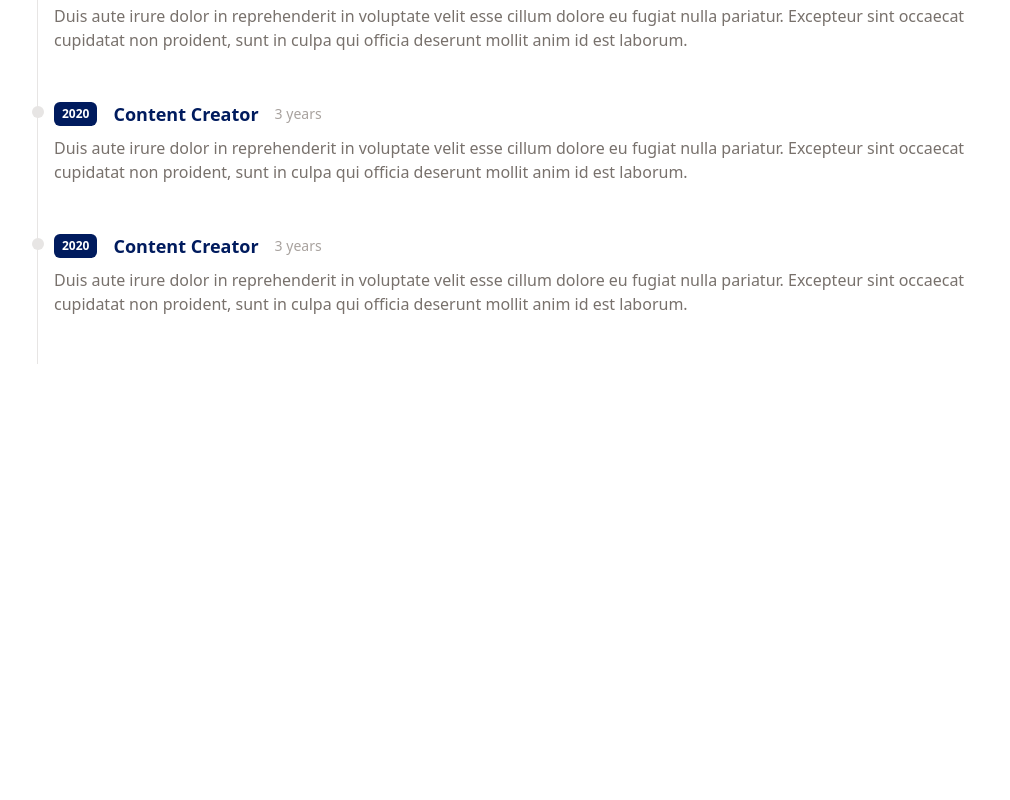
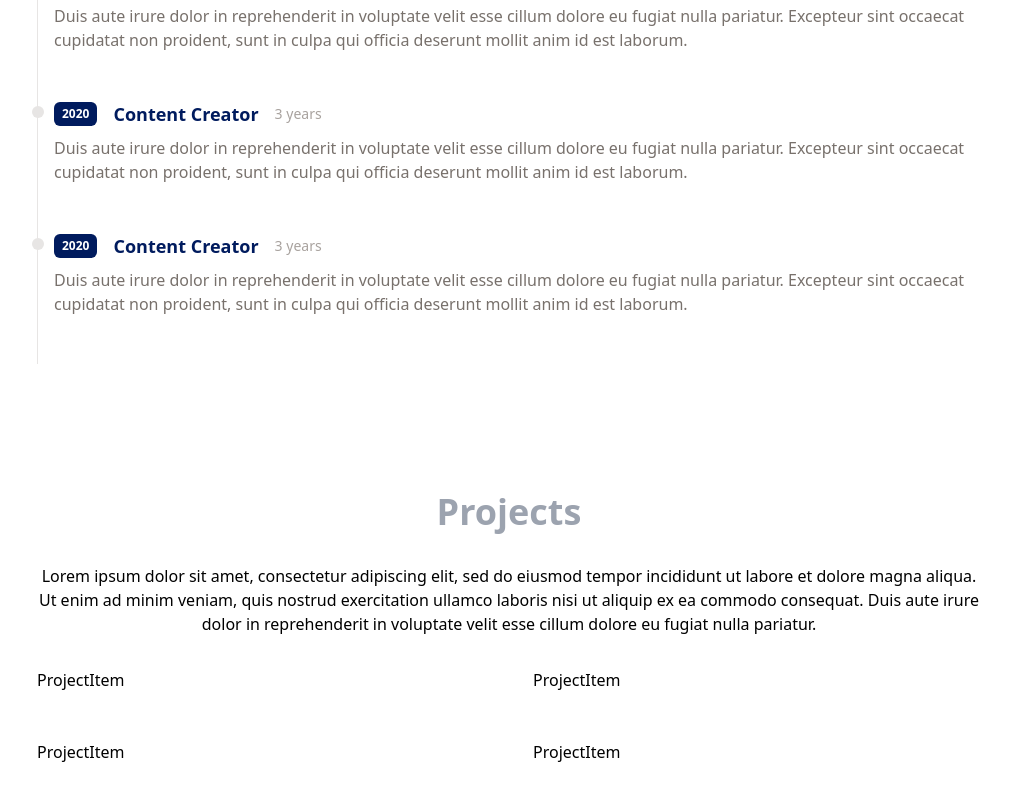
Before and after one commit to Oscarlosg/Portfolio-app, a React (Vite) app: page / in a window 1280 px wide. Shown: the part 1348-2148 px from the top of the page, without its empty margins (163-1173 px from the left). Before the commit the page ends 1776 px from the top, so only its background shows below. Built offline with nearby package versions, Linux system fonts and the light colour scheme.

Commit message:
Finished main projects component. Will move on to individual one tomorrow.

```diff
--- a/src/App.jsx
+++ b/src/App.jsx
@@ -2,6 +2,7 @@ import { useState } from 'react'
 import SideNav from './components/SideNav'
 import Main from './components/main'
 import Work from './components/Work'
+import Projects from './components/Projects'
 
 function App() {
 
@@ -12,6 +13,7 @@ function App() {
      <SideNav />
      <Main />
      <Work />
+     <Projects />
     </>
   )
 }
--- a/src/components/Main.jsx
+++ b/src/components/Main.jsx
@@ -1,14 +1,15 @@
 import React from "react";
 import { TypeAnimation } from "react-type-animation";
 import { FaLinkedinIn, FaFacebookSquare, FaInstagram } from "react-icons/fa";
+import backgroundImage from "../assets/background-template.jpg"
 
 const main = () => {
   return (
     <div id="main">
       <img
         className="w-full h-screen object-cover "
-        src="src/assets/background-template.jpg"
-        alt=""
+        src={backgroundImage}
+        alt="background image"
       />
       <div className="w-full h-screen absolute top-0 left-0 bg-sky-950/60">
         <div className="max-w-[700px] m-auto h-full w-full flex flex-col justify-center lg:items-start items-center ">
--- /dev/null
+++ b/src/components/ProjectItem.jsx
@@ -0,0 +1,9 @@
+import React from 'react'
+
+const ProjectItem = () => {
+  return (
+    <div>ProjectItem</div>
+  )
+}
+
+export default ProjectItem
--- /dev/null
+++ b/src/components/Projects.jsx
@@ -0,0 +1,26 @@
+import React from "react";
+import ProjectItem from "./ProjectItem";
+import projectImageTemplate from "../assets/project-template.jpg";
+
+const Projects = () => {
+  return (
+    <div id="projects" className="max-w-[1040px] m-auto md:pl-20 p-4 py-16">
+      <h1 className="text-4xl font-bold text-center text-gray-400">Projects</h1>
+      <p className="text-center py-8">
+        Lorem ipsum dolor sit amet, consectetur adipiscing elit, sed do eiusmod
+        tempor incididunt ut labore et dolore magna aliqua. Ut enim ad minim
+        veniam, quis nostrud exercitation ullamco laboris nisi ut aliquip ex ea
+        commodo consequat. Duis aute irure dolor in reprehenderit in voluptate
+        velit esse cillum dolore eu fugiat nulla pariatur.
+      </p>
+      <div className="grid sm:grid-cols-2 gap-12">
+        <ProjectItem img={projectImageTemplate} title="template" />
+        <ProjectItem img={projectImageTemplate} title="template" />
+        <ProjectItem img={projectImageTemplate} title="template" />
+        <ProjectItem img={projectImageTemplate} title="template" />
+      </div>
+    </div>
+  );
+};
+
+export default Projects;
```
Also changed, not shown: 1 other file (tests, documents, lock files or other folders).
